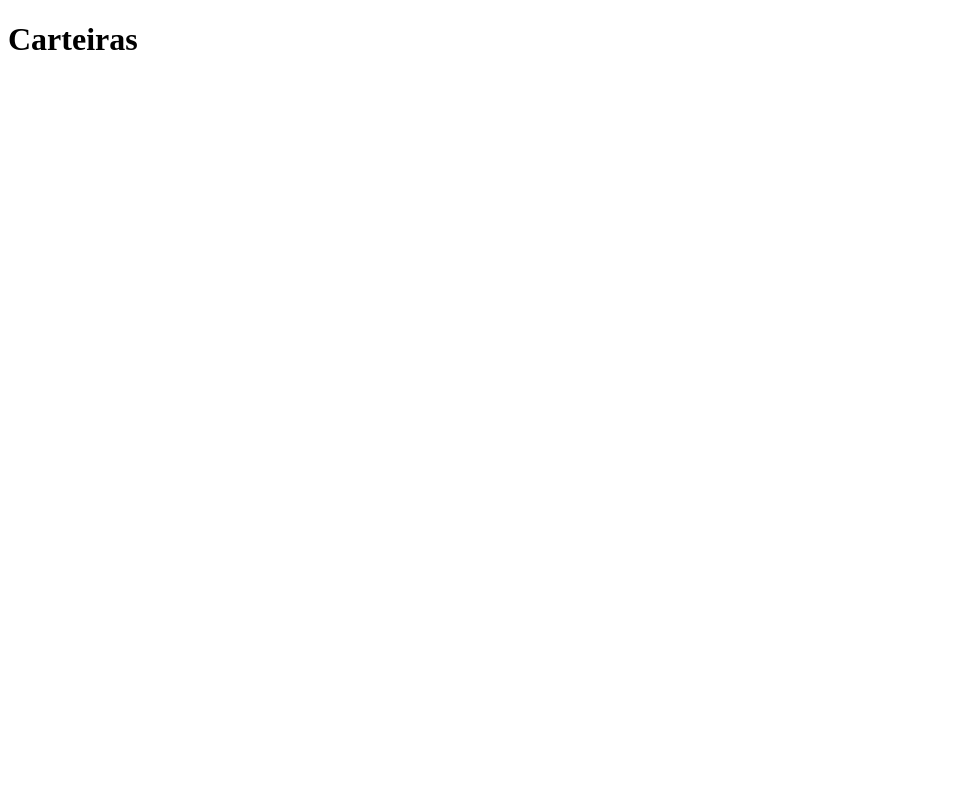
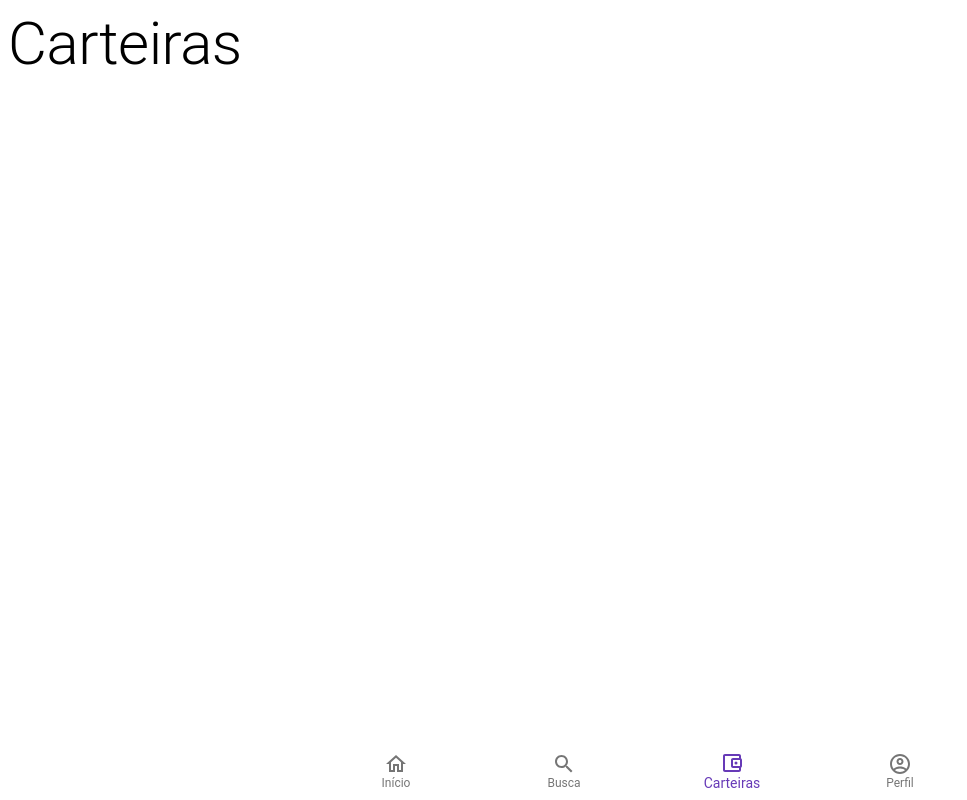
Before and after one commit to GCAS-UFF/civa-pet-web, a React (Create React App) app: page /carteiras in a window 1280 px wide. Shown: the whole page, without its empty margins (0-967 px from the left). Built offline with nearby package versions, Linux system fonts and the light colour scheme.

Commit message:
Roteamento paginas e Menu Inferior

```diff
--- a/src/Router.tsx
+++ b/src/Router.tsx
@@ -8,7 +8,7 @@ const Router = () => (
       <Route path="/busca">
         <Busca />
       </Route>
-      <Route path="/carteiras/">
+      <Route path="/carteiras">
         <Carteiras />
       </Route>
       <Route path="/perfil">
--- a/src/components/MenuInferior/MenuInferior.tsx
+++ b/src/components/MenuInferior/MenuInferior.tsx
@@ -1,4 +1,4 @@
-import React from 'react';
+import React, { useState } from 'react';
 import { makeStyles } from '@material-ui/core/styles';
 import { BottomNavigation, BottomNavigationAction } from '@material-ui/core';
 import {
@@ -23,7 +23,7 @@ const useStyles = makeStyles({
 function MenuInferior({ tab = MenuTab.INICIO }: IMenuInferior) {
   const history = useHistory();
   const classes = useStyles();
-  const [value, setValue] = React.useState(tab);
+  const [value, setValue] = useState(tab);
 
   return (
     <BottomNavigation
--- a/src/pages/Busca.tsx
+++ b/src/pages/Busca.tsx
@@ -1,10 +1,16 @@
 import React from 'react';
+import { Grid, Typography } from '@material-ui/core';
+import { MenuInferior } from '../components';
+import { MenuTab } from '../components/MenuInferior/MenuTab.enum';
 
 const Busca = () => {
   return (
-    <div>
-      <h1>Busca</h1>
-    </div>
+    <Grid container>
+      <Typography role="h1" variant="h2">
+        Busca
+      </Typography>
+      <MenuInferior tab={MenuTab.BUSCA} />
+    </Grid>
   );
 };
 
--- a/src/pages/Carteiras.tsx
+++ b/src/pages/Carteiras.tsx
@@ -1,10 +1,16 @@
 import React from 'react';
+import { Grid, Typography } from '@material-ui/core';
+import { MenuInferior } from '../components';
+import { MenuTab } from '../components/MenuInferior/MenuTab.enum';
 
 const Carteiras = () => {
   return (
-    <div>
-      <h1>Carteiras</h1>
-    </div>
+    <Grid container>
+      <Typography role="h1" variant="h2">
+        Carteiras
+      </Typography>
+      <MenuInferior tab={MenuTab.CARTEIRAS} />
+    </Grid>
   );
 };
 
--- a/src/pages/Perfil.tsx
+++ b/src/pages/Perfil.tsx
@@ -1,10 +1,16 @@
 import React from 'react';
+import { MenuInferior } from '../components';
+import { Typography, Grid } from '@material-ui/core';
+import { MenuTab } from '../components/MenuInferior/MenuTab.enum';
 
 const Perfil = () => {
   return (
-    <div>
-      <h1>Perfil</h1>
-    </div>
+    <Grid container>
+      <Typography role="h1" variant="h2">
+        Perfil
+      </Typography>
+      <MenuInferior tab={MenuTab.PERFIL} />
+    </Grid>
   );
 };
 
```
